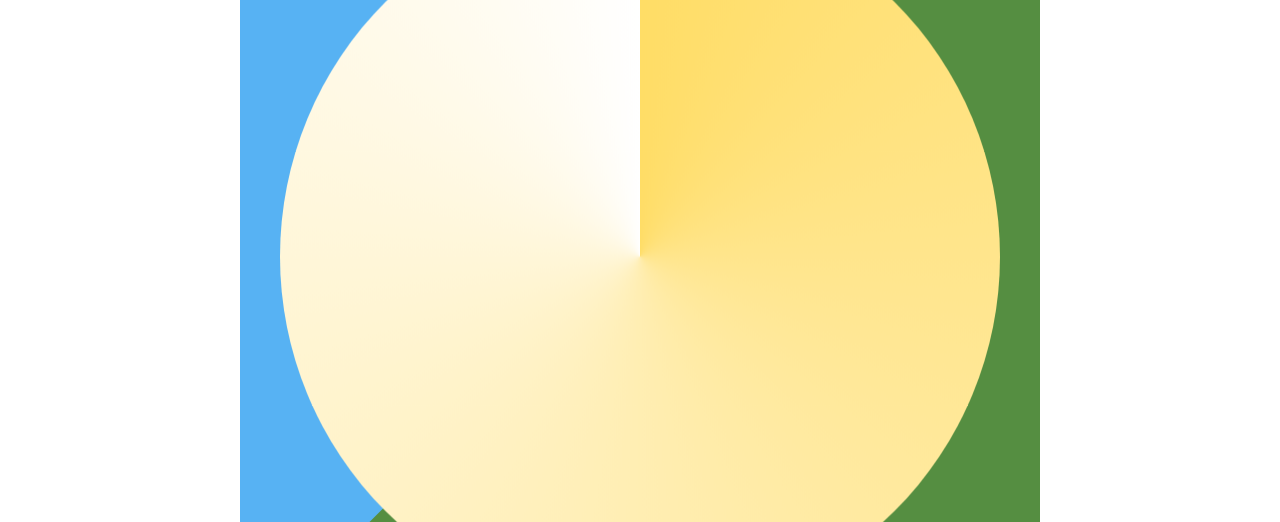
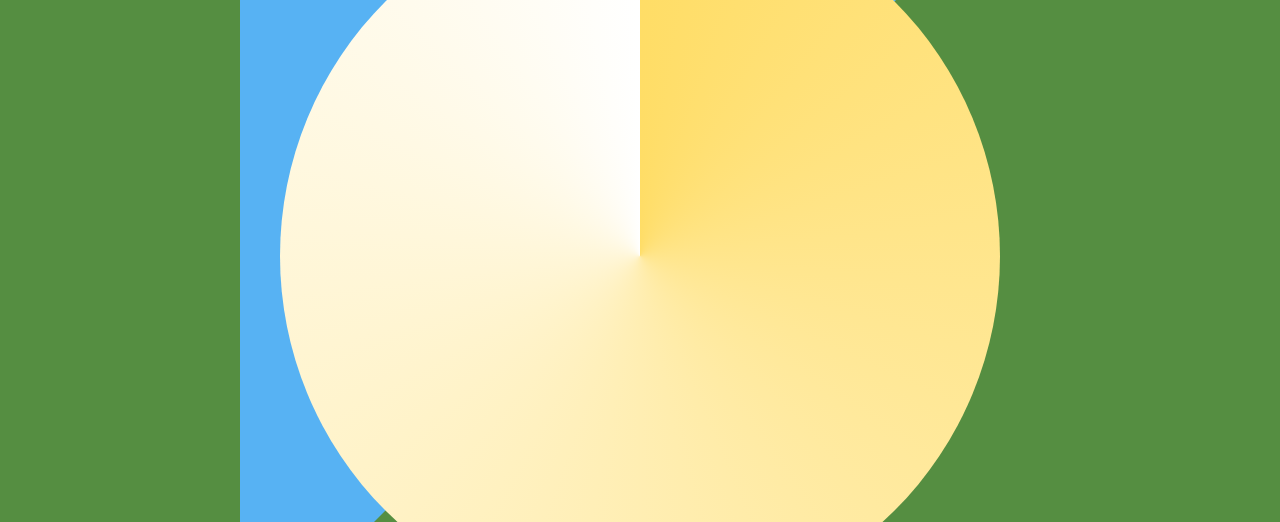
Before and after one commit to Johnmingzed/super-meteo-3000, a website: page superMeteo3000/www/index.html in a window 1280 px wide. Shown: the part 144-666 px from the top of the page. Drawn offline with Linux system fonts and the light colour scheme.

Commit message:
✅ Correction des soucis d'overflow

```diff
--- a/superMeteo3000/www/scss/_background.scss
+++ b/superMeteo3000/www/scss/_background.scss
@@ -1,10 +1,15 @@
 .background {
-    position: relative;
+    height: inherit;
+    width: inherit;
     background-color: var(--color-grass);
     overflow: hidden;
 }
 
 #sky {
+    position: absolute;
+    top: 50%;
+    left: 50%;
+    translate: -50% -50%;
     display: inline-block;
     border-top: 100dvh solid var(--color-clearsky);
     border-right: 100dvh solid transparent;
--- a/superMeteo3000/www/scss/_layout.scss
+++ b/superMeteo3000/www/scss/_layout.scss
@@ -13,18 +13,18 @@ body {
     -webkit-user-select: none;
     /* prevent copy paste, to allow, change 'none' to 'text' */
     height: 100dvh;
+    width: 100dvw;
+    overflow: hidden;
     margin: 0px;
     padding: 0px;
     /* Padding to avoid the "unsafe" areas behind notches in the screen */
     padding: env(safe-area-inset-top, 0px) env(safe-area-inset-right, 0px) env(safe-area-inset-bottom, 0px) env(safe-area-inset-left, 0px);
-    width: 100%;
 }
 
 /* Portrait layout (default) */
 .app {
-    position: absolute;
-    top: 50%;
-    left: 50%;
-    translate: -50% -50%;
     text-align: center;
+    height: inherit;
+    width: inherit;
+    overflow: hidden;
 }
```
Also changed, not shown: superMeteo3000/www/css/style.css, 1 other file.
